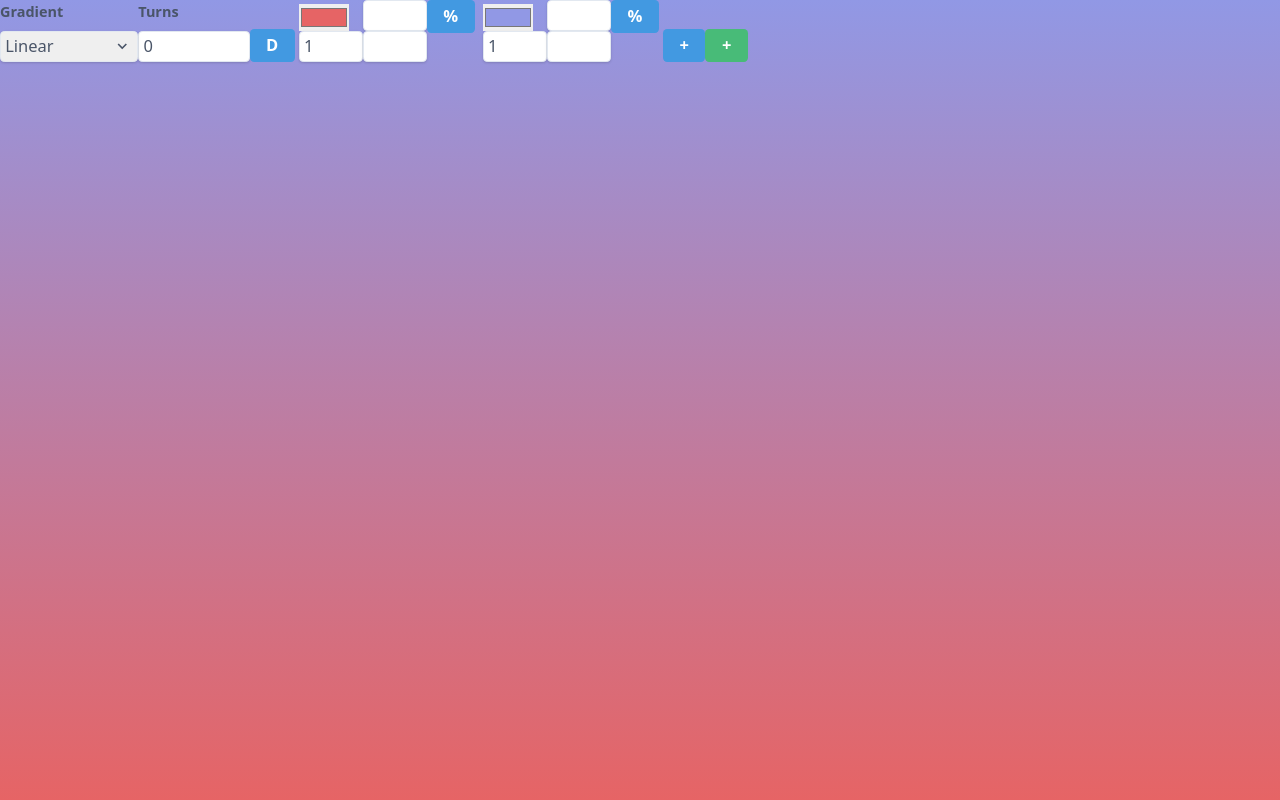
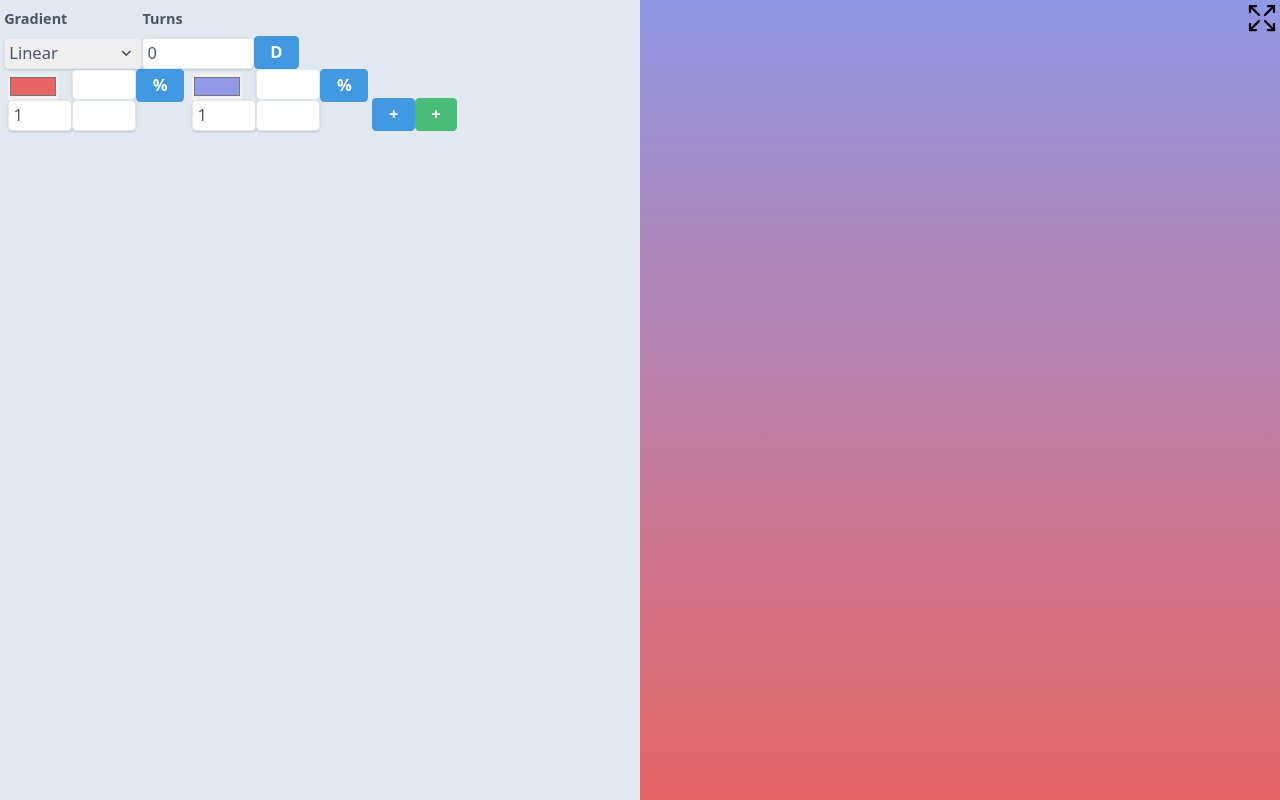
Before and after one commit to Matej-ch/gradient-generator, a Vue app: page / in a window 1280 px wide. Built offline with nearby package versions, Linux system fonts and the light colour scheme.

Commit message:
show hide controls cloes #2

```diff
--- a/src/App.vue
+++ b/src/App.vue
@@ -1,8 +1,8 @@
 <template>
-  <div style="background-color: red;width:100%;height: 100%" :style="finalStyle">
+    <div class="grid " :class="showOverlay === true ? 'grid-cols-2' : 'grid-cols-1' ">
 
-      <div class="flex flex-col" v-show="overlay">
-          <div v-for="(gradient,index) in gradients" :key="index" class="flex flex-row items-end">
+        <div class="flex flex-col bg-gray-300 relative divide-y divide-gray-400" v-show="showOverlay">
+            <div v-for="(gradient,index) in gradients" :key="index" class="flex flex-row flex-wrap items-end py-2 px-1">
                 <div>
                     <label class="block text-gray-700 text-sm font-bold mb-2">Gradient</label>
                     <div class="relative">
@@ -19,7 +19,7 @@
                     </div>
                 </div>
 
-              <div v-if="gradient.type === 'radial-gradient'" class="flex flex-col justify-start" style="align-items: flex-end;">
+                <div v-if="gradient.type === 'radial-gradient'|| gradient.type === 'repeating-radial-gradient'" class="flex flex-col justify-start" style="align-items: flex-end;">
                     <div class="flex flex-col">
                         <label class="block text-gray-700 text-sm font-bold mb-2">Size</label>
                         <div class="flex flex-row">
@@ -91,7 +91,7 @@
                     </div>
                 </div>
 
-              <div class="flex flex-row items-end">
+                <div class="flex flex-row items-end flex-wrap">
                     <div v-for="(stop,index) in gradient.stops" class="px-1 flex flex-row max-w-sm items-end" :key="`color-${index}`">
                         <div class="flex flex-col">
                             <input type="color" v-model="stop.color">
@@ -157,6 +157,37 @@
 
             </div>
         </div>
+
+        <div class="h-screen relative" :style="finalStyle">
+            <a href="#" @click.prevent="showOverlay = !showOverlay" class="absolute right-0">
+                <svg v-show="showOverlay" xmlns="http://www.w3.org/2000/svg" class="icon icon-tabler icon-tabler-arrows-maximize" width="36"
+                     height="36" viewBox="0 0 24 24" stroke-width="1.5" stroke="black" fill="none" stroke-linecap="round" stroke-linejoin="round">
+                    <path stroke="none" d="M0 0h24v24H0z" fill="none"/>
+                    <polyline points="16 4 20 4 20 8" />
+                    <line x1="14" y1="10" x2="20" y2="4" />
+                    <polyline points="8 20 4 20 4 16" />
+                    <line x1="4" y1="20" x2="10" y2="14" />
+                    <polyline points="16 20 20 20 20 16" />
+                    <line x1="14" y1="14" x2="20" y2="20" />
+                    <polyline points="8 4 4 4 4 8" />
+                    <line x1="4" y1="4" x2="10" y2="10" />
+                </svg>
+
+                <svg v-show="!showOverlay" xmlns="http://www.w3.org/2000/svg" class="icon icon-tabler icon-tabler-arrows-minimize"
+                     width="44" height="44" viewBox="0 0 24 24" stroke-width="1.5" stroke="#607D8B" fill="none" stroke-linecap="round" stroke-linejoin="round">
+                    <path stroke="none" d="M0 0h24v24H0z" fill="none"/>
+                    <polyline points="5 9 9 9 9 5" />
+                    <line x1="3" y1="3" x2="9" y2="9" />
+                    <polyline points="5 15 9 15 9 19" />
+                    <line x1="3" y1="21" x2="9" y2="15" />
+                    <polyline points="19 9 15 9 15 5" />
+                    <line x1="15" y1="9" x2="21" y2="3" />
+                    <polyline points="19 15 15 15 15 19" />
+                    <line x1="15" y1="15" x2="21" y2="21" />
+                </svg>
+            </a>
+
+        </div>
     </div>
 </template>
 
@@ -170,7 +201,7 @@ export default {
     components: {},
     data() {
       return {
-          overlay:true,
+          showOverlay:true,
           gradients: [
               {
                   type: 'linear-gradient',
@@ -213,7 +244,7 @@ export default {
           this.gradients.forEach(gradient => {
               let colors = this.colors(gradient);
 
-              if(gradient.type === 'radial-gradient') {
+              if(gradient.type === 'radial-gradient' || gradient.type === 'repeating-radial-gradient') {
                   let size = `${gradient.sizeX}${gradient.sizeUnit} ${gradient.sizeY}${gradient.sizeUnit}`;
                   let position = `${gradient.positionX}${gradient.positionUnit} ${gradient.positionY}${gradient.positionUnit}`;
 
```
Lines whose indentation alone changed are shown as unchanged.
